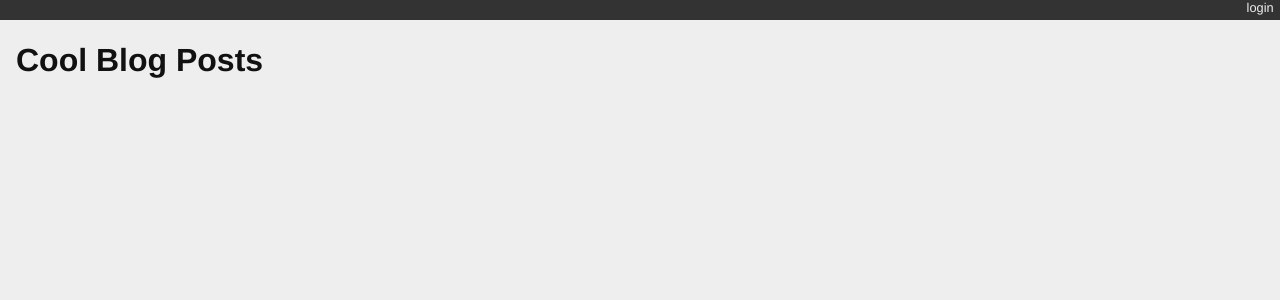
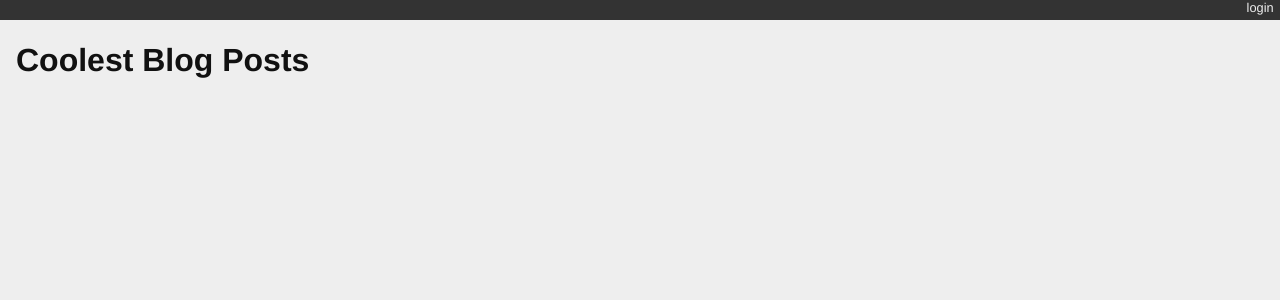
Before and after one commit to seahao/django-blog-v3, a Django app: page / in a window 1280 px wide. Shown: the top 300 px of the page. Run offline with Django 5.2, Linux system fonts and the light colour scheme; data that the repository does not hold is empty.

Commit message:
title changed

```diff
--- a/blogging/templates/blogging/list.html
+++ b/blogging/templates/blogging/list.html
@@ -1,5 +1,5 @@
 {% extends "base.html" %}{% block content %}
-  <h1>Cool Blog Posts</h1>
+  <h1>Coolest Blog Posts</h1>
   {% comment %} here is where the query happens {% endcomment %}
   {% for post in object_list %}
   <div class="post">
--- a/blogging/tests.py
+++ b/blogging/tests.py
@@ -52,7 +52,7 @@ class FrontEndTestCase(TestCase):
     def test_list_only_published(self):
         resp = self.client.get("/")
         resp_text = resp.content.decode(resp.charset)
-        self.assertTrue("Cool Blog Posts" in resp_text)
+        self.assertTrue("Coolest Blog Posts" in resp_text)
         for count in range(1, 11):
             title = "Post %d Title" % count
             if count < 6:
```
